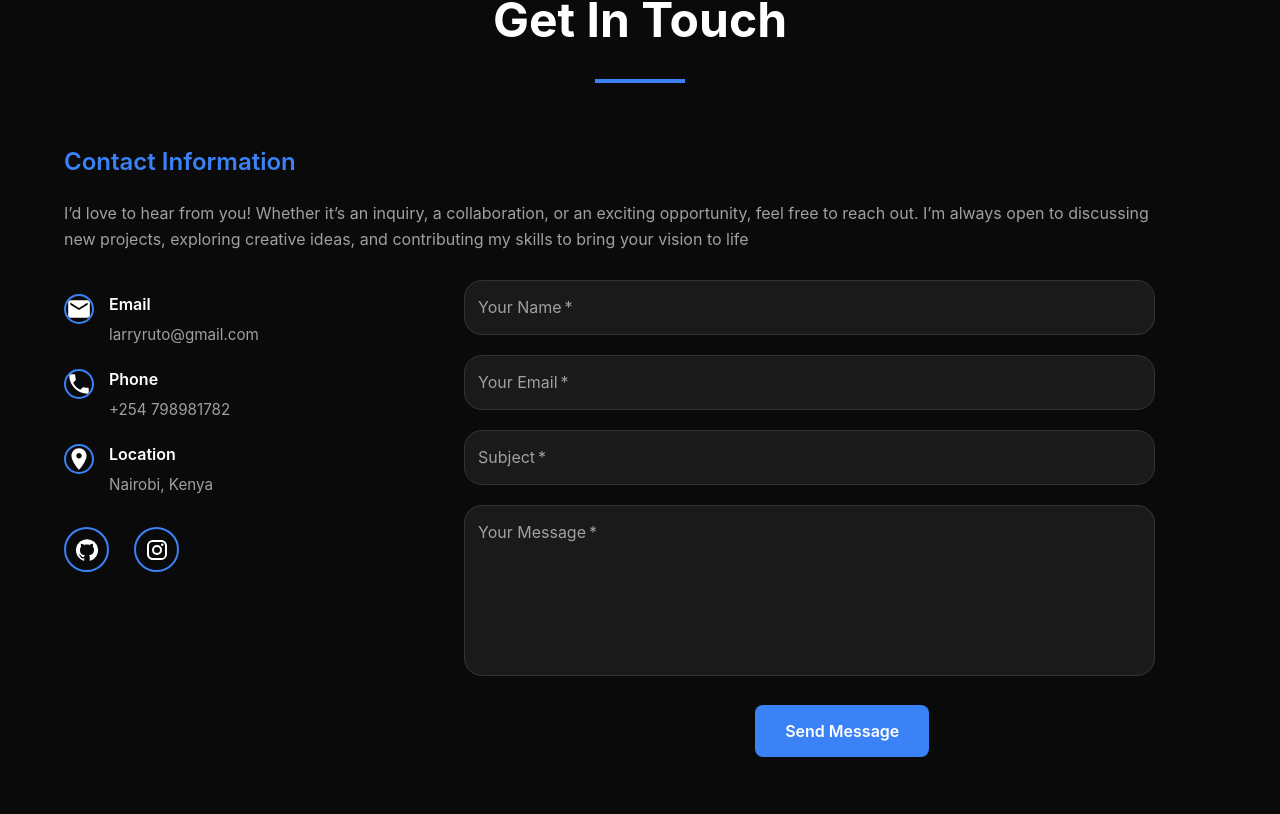
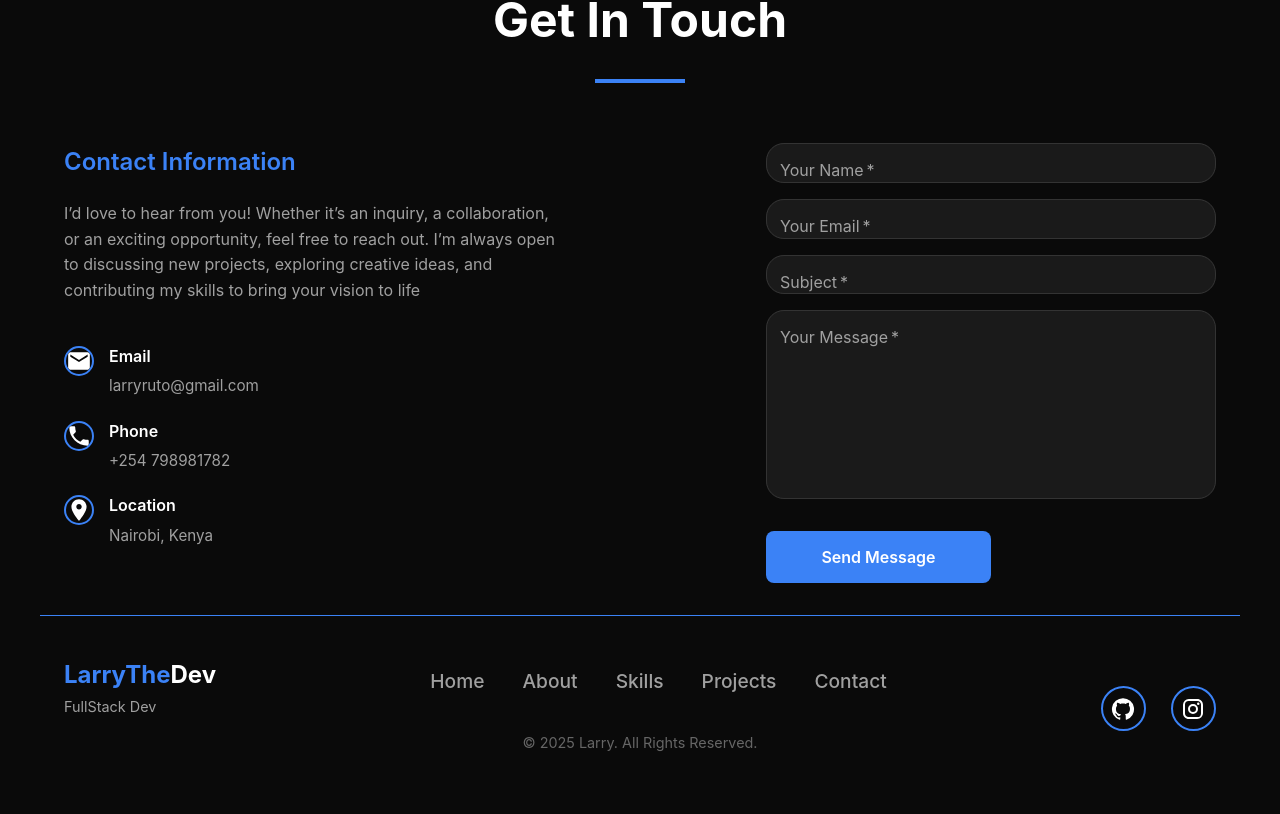
Before and after one commit to LarryRuto98/Personal_Portfolio, a React (Vite) app in the folder larry-portfolio/: page / in a window 1280 px wide. Shown: the part 3546-4360 px from the top of the page. Built offline with nearby package versions, Linux system fonts and the light colour scheme.

Commit message:
updated menu icon positioning

```diff
--- a/larry-portfolio/src/components/Contact.tsx
+++ b/larry-portfolio/src/components/Contact.tsx
@@ -88,11 +88,10 @@ const ContactValue = styled(Typography)(({ theme }) => ({
 }));
 
 const StyledTextField = styled(TextField)(({ theme }) => ({
-  maxWidth: '60%',
-  minWidth: '2',
-  position: 'relative',
-  left: '400px',
-  bottom: '340px',
+  width: '100%',
+  maxWidth: '600px',
+  margin: "0 auto 20px auto",
+  display: 'block',
   '& .MuiOutlinedInput-root': {
     backgroundColor: '#1a1a1a',
     borderRadius: '18px',
@@ -111,7 +110,7 @@ const StyledTextField = styled(TextField)(({ theme }) => ({
     },
     '& input, & textarea': {
       color: 'white',
-      Padding: '9px 8px',
+      padding: '9px 8px',
       fontSize: '0.95rem',
       backgroundColor: 'transparent',
 
@@ -125,8 +124,10 @@ const StyledTextField = styled(TextField)(({ theme }) => ({
   '& .MuiInputLabel-root.Mui-focused': {
     color: '#a0a0a0',
   },
-  minHeight: '24px',
-  marginBottom: '20px',
+  [theme.breakpoints.down("sm")]:{
+    maxWidth:"100%"
+  },
+
 }));
 
 const SubmitButton = styled(Button)(({ theme }) => ({
@@ -139,7 +140,7 @@ const SubmitButton = styled(Button)(({ theme }) => ({
   textTransform: 'none',
   borderRadius: '8px',
   position: 'relative',
-  bottom: '140px',
+
   '&:hover': {
     backgroundColor: '#1d4ed8',
   },
@@ -280,15 +281,24 @@ const [toast, setToast] = useState({
       <ContactContent>
         <SectionTitle>Get In Touch</SectionTitle>
         <TitleUnderline />
-
-        <Grid container spacing={6}>
-          <Grid item xs={12} md={6}>
+        {/* Use flexbox for side-by-side layout on desktop */}
+        <Box
+          sx={{
+            display: 'flex',
+            flexDirection: { xs: 'column', md: 'row' },
+            alignItems: 'flex-start',
+            justifyContent: 'center',
+            gap: { xs: 4, md: 8 },
+            width: '100%',
+          }}
+        >
+          {/* Left: Contact Info */}
+          <Box sx={{ flex: 1, minWidth: 280 }}>
             <ContactInfo>
               <InfoTitle>Contact Information</InfoTitle>
               <InfoDescription>
                 I’d love to hear from you! Whether it’s an inquiry, a collaboration, or an exciting opportunity, feel free to reach out. I’m always open to discussing new projects, exploring creative ideas, and contributing my skills to bring your vision to life
               </InfoDescription>
-
               <ContactItem>
                 <Email />
                 <Box>
@@ -296,7 +306,6 @@ const [toast, setToast] = useState({
                   <ContactValue>larryruto@gmail.com</ContactValue>
                 </Box>
               </ContactItem>
-
               <ContactItem>
                 <Phone />
                 <Box>
@@ -304,7 +313,6 @@ const [toast, setToast] = useState({
                   <ContactValue>+254 798981782</ContactValue>
                 </Box>
               </ContactItem>
-
               <ContactItem>
                 <LocationOn />
                 <Box>
@@ -313,24 +321,23 @@ const [toast, setToast] = useState({
                 </Box>
               </ContactItem>
 
-              <SocialIcons>
-                <SocialIcon component="a" href="https://github.com/LarryRuto98" target="_blank" aria-label="GitHub">
-                  <GitHub />
-                </SocialIcon>
-                <SocialIcon component="a" href="https://instagram.com/larry_ruto" target="_blank" aria-label="Instagram">
-                  <Instagram />
-                </SocialIcon>
-              </SocialIcons>
             </ContactInfo>
-          </Grid>
-
-          <Grid item xs={12} md={4}>
-
+          </Box>
+          {/* Right: Form and Submit Button */}
+          <Box
+            sx={{
+              flex: 1,
+              minWidth: 280,
+              display: 'flex',
+              flexDirection: 'column',
+              alignItems: 'flex-end',
+            }}
+          >
             <Box
               component="form"
-
-              onSubmit={handleSubmit}>
-
+              onSubmit={handleSubmit}
+              sx={{ width: '100%', maxWidth: '450px' }}
+            >
               <StyledTextField
                 fullWidth
                 label="Your Name"
@@ -339,6 +346,7 @@ const [toast, setToast] = useState({
                 onChange={handleChange}
                 variant="outlined"
                 required
+                sx={{mb: 2}}
               />
               <StyledTextField
                 fullWidth
@@ -349,6 +357,7 @@ const [toast, setToast] = useState({
                 onChange={handleChange}
                 variant="outlined"
                 required
+                sx={{mb: 2}}
               />
               <StyledTextField
                 fullWidth
@@ -358,6 +367,7 @@ const [toast, setToast] = useState({
                 onChange={handleChange}
                 variant="outlined"
                 required
+                sx={{mb: 2}}
               />
               <StyledTextField
                 fullWidth
@@ -369,13 +379,16 @@ const [toast, setToast] = useState({
                 onChange={handleChange}
                 variant="outlined"
                 required
+                sx={{ mb: 2 }}
               />
-              <SubmitButton type="submit">
-                Send Message
-              </SubmitButton>
+
+                <SubmitButton type="submit" sx={{width: '50%', mt: 2, mb: 4}}>
+                  Send Message
+                </SubmitButton>
+
             </Box>
-          </Grid>
-        </Grid>
+          </Box>
+        </Box>
         <Snackbar
           open={toast.open}
           autoHideDuration={4000}
--- a/larry-portfolio/src/components/Header.tsx
+++ b/larry-portfolio/src/components/Header.tsx
@@ -5,7 +5,7 @@ import GridView from "@mui/icons-material/GridView";
 import MenuIcon from '@mui/icons-material/Menu';
 import React, { useState } from 'react';
 import Drawer from '@mui/material/Drawer';
-import { padding } from '@mui/system';
+
 
 const StyledAppBar = styled(AppBar)(({ theme }) => ({
   backgroundColor: 'transparent',
```
